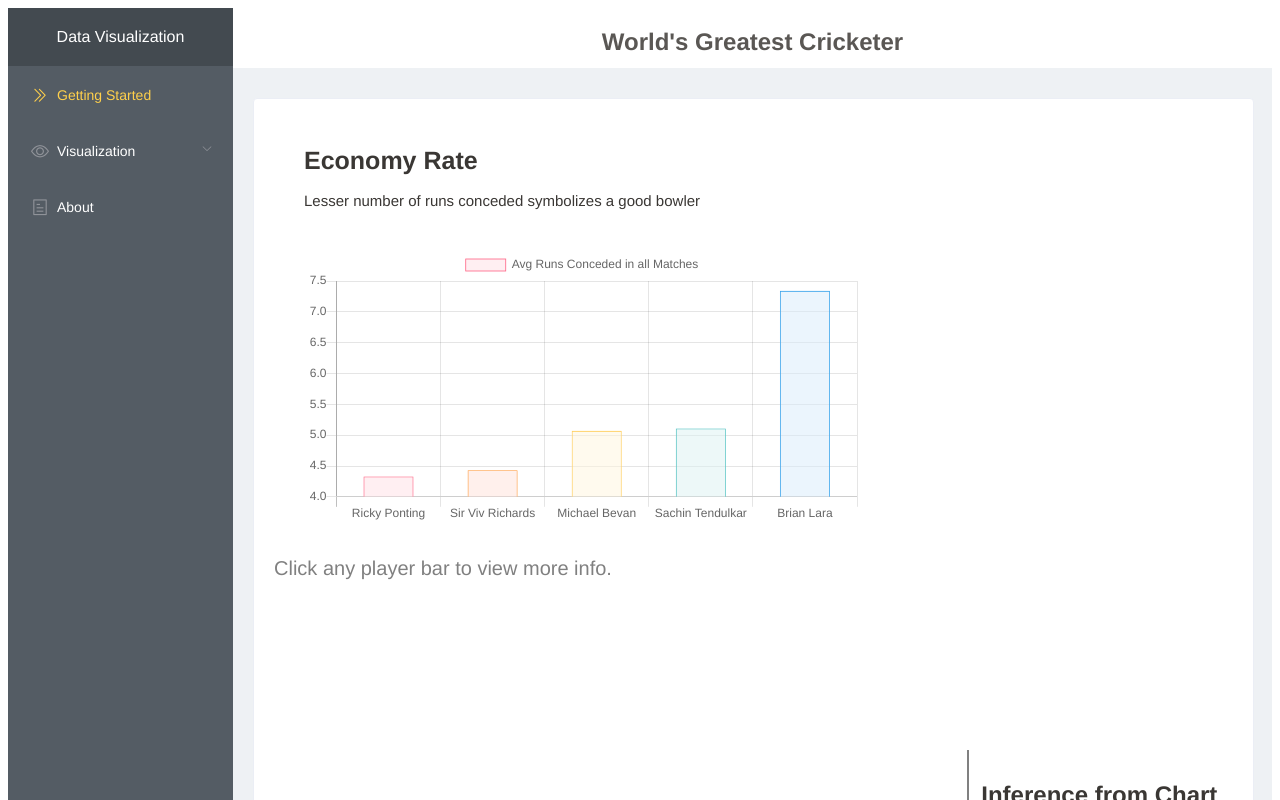
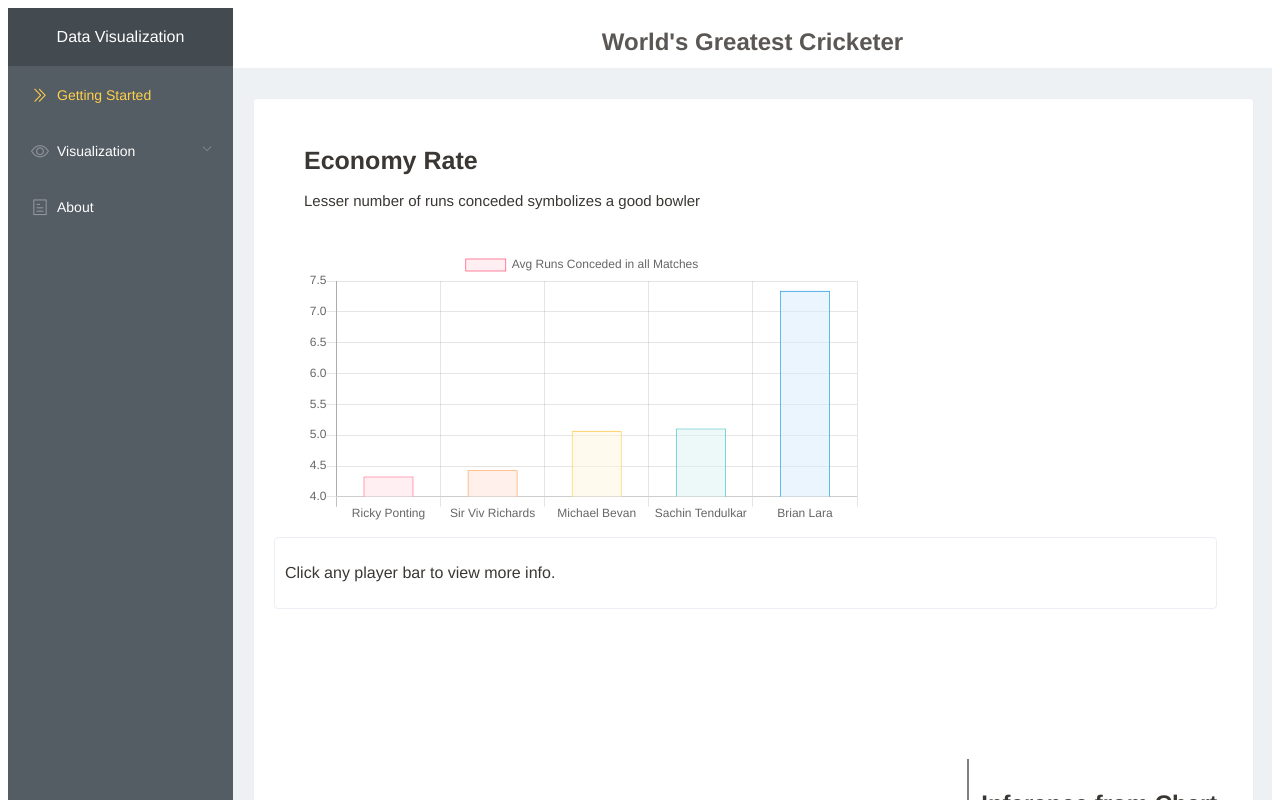
Before and after one commit to tapthoughts/worlds-greatest-cricketer, a Vue app: page /bowlingODI in a window 1280 px wide. Shown: the top 800 px of the page. Built offline with nearby package versions, Linux system fonts and the light colour scheme.

Commit message:
click binding for player info in ODI bowling

```diff
--- a/src/components/PlayerDetailsCard.vue
+++ b/src/components/PlayerDetailsCard.vue
@@ -1,21 +1,15 @@
 <template>
   <div class="player-details-card">
-    <div class="card-body" v-if="player">
-      <span class="card-heading">{{player.player_name}}</span>
-      <h4 class="not-selected" style="font-weight: 300">{{player.details.home.runs_conceded}}</h4>
+    <div class="info-card" v-if="player">
+      <span class="card-heading">
+          {{player.player_name}}
+      </span>
+      <h4>{{player.details.home.runs_conceded}}</h4>
       <p class="card-text">
         Total Runs Scored: <span class="text-value">{{player.details.home.wickets}}</span>
-        <!-- <br /> -->
-        <!-- Total Matches Played: <span class="text-value">{{Object.keys(player.matches).length}}</span>
-        <br />
-        Total Centuries Earned: <span class="text-value">{{player.centuries}}</span>
-        <br />
-        Batting Hand: <span class="text-value">{{player.details.Batting_Hand}}</span>
-        <br />
-        Bowling Skill: <span class="text-value">{{player.details.Bowling_Skill}}</span> -->
       </p>
     </div>
-    <div class="card-body" v-else>
+    <div class="info-card" v-else>
       <p class="not-selected">
         Click any player bar to view more info.
       </p>
@@ -28,7 +22,7 @@
   name: 'PlayerDetailCard',
   props: ['person'],
   watch: {
-    player: {
+    person: {
       handler: function(newValue) {
         this.player = newValue;
         console.log(this.player)
@@ -44,42 +38,14 @@
 </script>
 
 <style scoped>
-  .card-heading {
-    font-size: 24px;
-    font-weight: 500;
-    text-decoration: none;
-  }
-  .card-text {
-    color: rgb(58, 180, 156)
-  }
-  .text-value {
-    color: black
-  }
-  .not-selected {
-    color: gray;
-    font-size: 20px;
-  }
-  .card-container {
-    display: inline-block;
-    position: absolute;
-    /* margin: 18px; */
-  }
-  .observation-card {
-    width: 20%;
-    display: inline-block;
-    position: absolute;
-    /* margin: 12px; */
-    margin-top: 10%;
-    /* padding: 12px; */
-    height: 30vh;
+  .info-card {
+    border-radius: 4px;
+    border: 1px solid #ebeef5;
+    background-color: #ffffff;
+    overflow: hidden;
+    color: rgb(58,55,52);
+    transition: .3s;
+    padding: 10px;
+    width: 96%;
   }
 </style>
-<style>
-  .card-container > div {
-    width: 26vw;
-    height: 30vh;
-    margin-top: 17vh;
-    border-radius: 14px;
-    box-shadow: 1px 1px 2px 2px black;
-  }
-</style>
```
